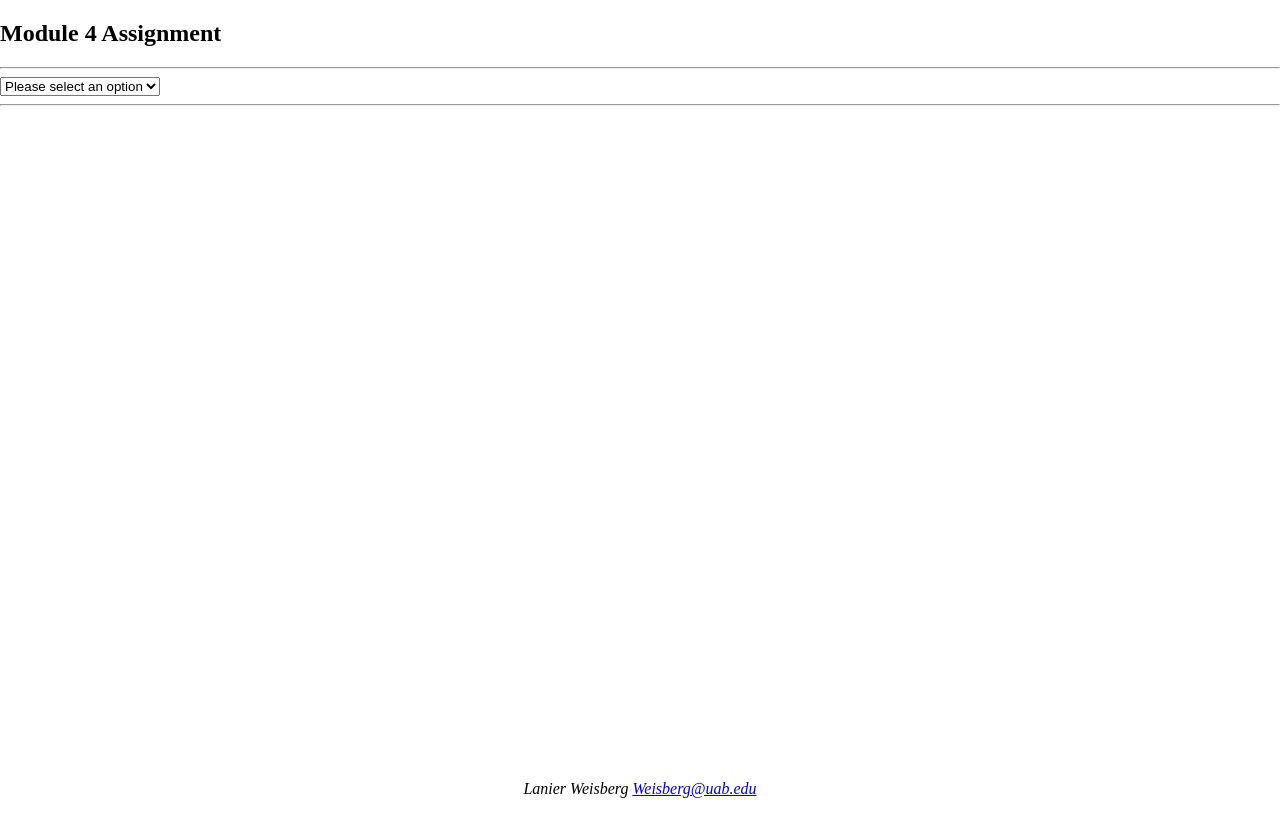
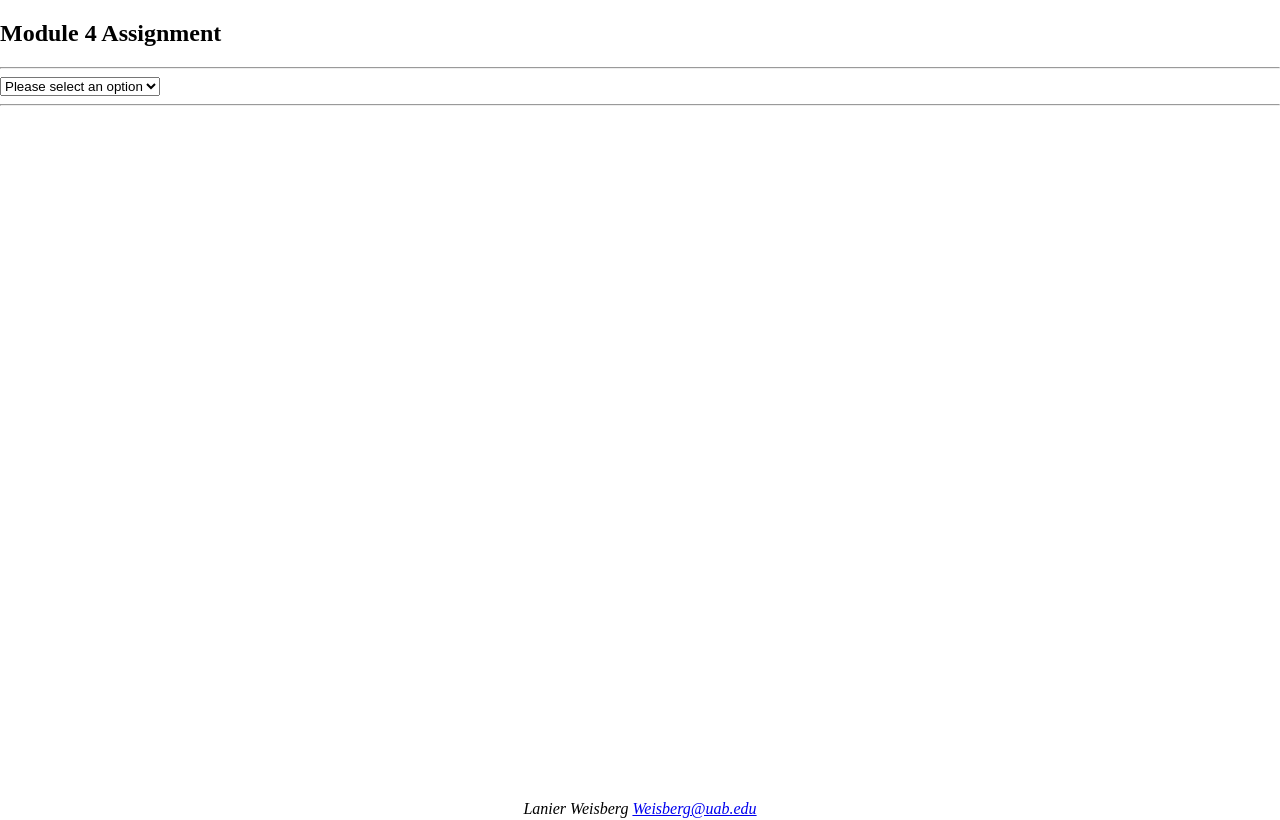
Before and after one commit to LanierW/Assignment4, a plain HTML site: page index.html in a window 1280 px wide. Drawn offline with Linux system fonts and the light colour scheme.

Commit message:
Updated CSS Sheet
Fixed footer

```diff
--- a/styles/Assignment5.css
+++ b/styles/Assignment5.css
@@ -23,7 +23,7 @@ body {
 	width:100%;
 	height:20px;
 	position:absolute;
-	bottom:0;
+	top: 100%;
 	left:0;
 	text-align: center;
 	font-style: italic;
```
